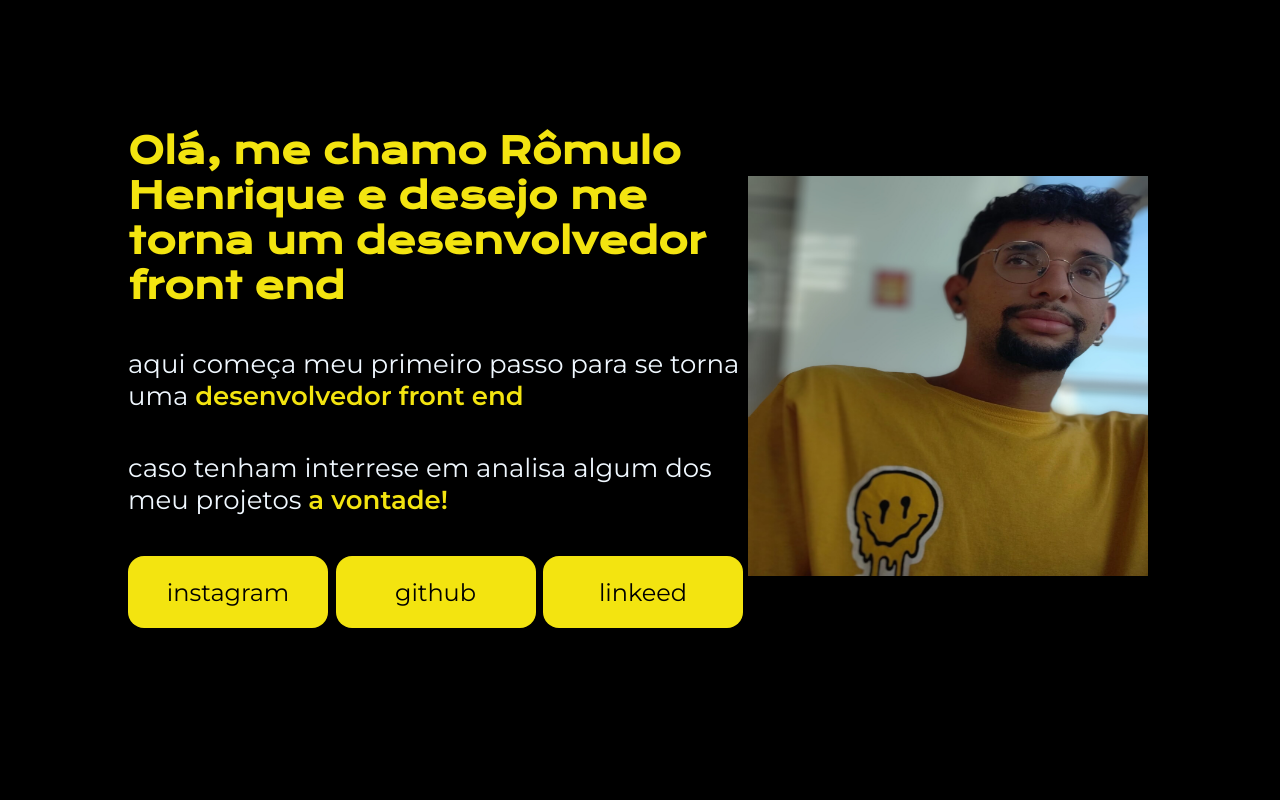
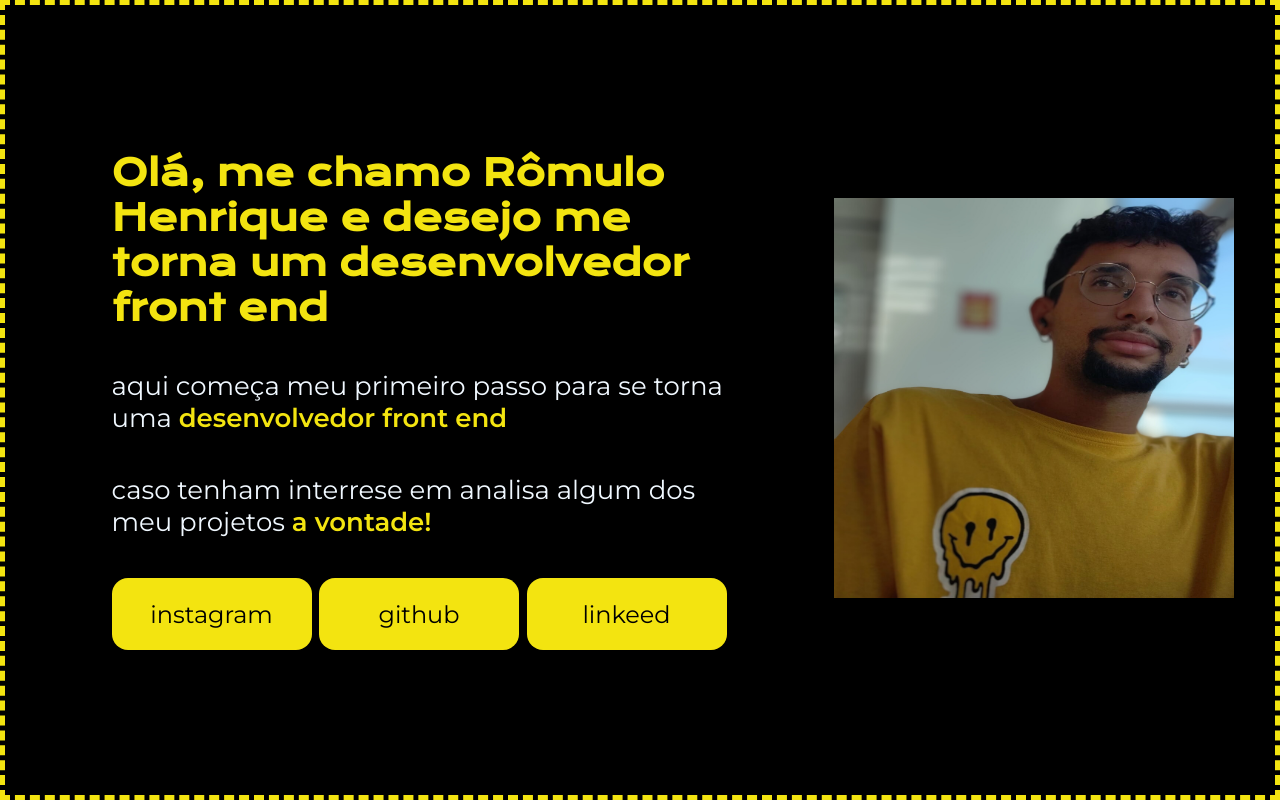
Before and after one commit to RomuloVieira02/come-o, a plain HTML site: page index.html in a window 1280 px wide. Drawn offline with nearby package versions, Linux system fonts and the light colour scheme.

Commit message:
estilo.css

```diff
--- a/estilo.css
+++ b/estilo.css
@@ -1,4 +1,3 @@
-
 @import url('https://fonts.googleapis.com/css2?family=Krona+One&family=Montserrat:wght@400;600&display=swap');
 
 
@@ -17,12 +16,24 @@ p{
     color: aliceblue;
 }
 .apresentacao{
- margin: 10%;
+ margin: 0;
     display: flex;  /* o comando display : flex  'e para ativa o flexbox'*/
  align-items: center;
  justify-content: space-between;
+ border-style: dashed;
+ border-width: 5px;
+ border-color:  rgb(243, 228, 16);
+ padding: 20px; /* Define o espaço interno da borda */
+ width: 100%; /* Faz o elemento ocupar toda a largura da tela */
+ height: 100vh; /* Faz o elemento ocupar toda a altura da tela */
+ box-sizing: border-box; /* Faz com que a largura inclua a margem e o preenchimento */
+
+
 }
+
 .apresentacao__conteudo{
+   padding: 15px;
+    margin: 71.5px;
     width: 615px;
     display: flex;
     flex-direction: column;
@@ -52,4 +63,14 @@ p{
     color: black;
     font-family: 'Montserrat', sans-serif;
     font-size: 24px;
+
 }
+.apresentacao__imagem{
+    border-image-width: 15px;
+ border-radius:  16px;
+}
+head{
+    border-style: dashed;
+    border-width: 30px;
+    border-color:  rgb(243, 228, 16);
+}
```
